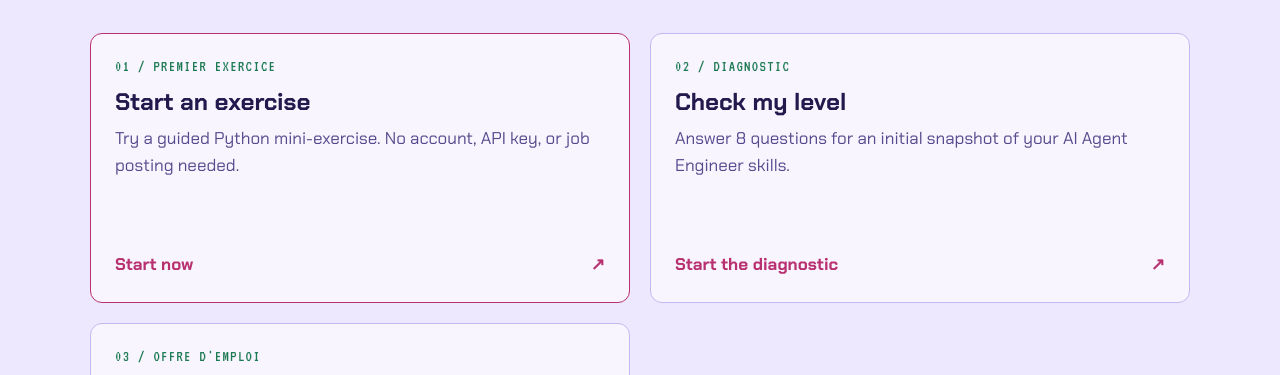
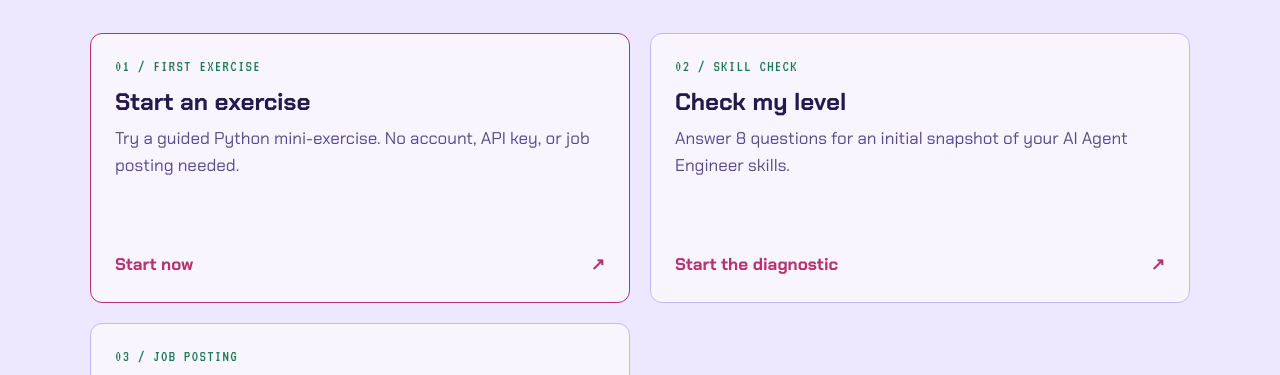
Before and after one commit to Mialy333/drills.ai, an Astro site: page /drills.ai/en/ in a window 1280 px wide. Shown: the part 405-780 px from the top of the page. Built offline with nearby package versions, Linux system fonts and the light colour scheme; Astro itself is replaced by a stand-in of ours.

Commit message:
Localize guided journey labels

```diff
--- a/src/pages/[lang]/index.astro
+++ b/src/pages/[lang]/index.astro
@@ -31,19 +31,19 @@ const t = ui[lang];
 
   <section class="journey-grid" aria-label={lang === "fr" ? "Commencer à pratiquer" : "Start practising"}>
     <a class="journey-card journey-card-primary" id="sample-drill-link" href={href(`/${lang}/python/dynamic-job/`)}>
-      <span class="journey-index">01 / PREMIER EXERCICE</span>
+      <span class="journey-index">{lang === "fr" ? "01 / PREMIER EXERCICE" : "01 / FIRST EXERCISE"}</span>
       <h2>{lang === "fr" ? "Commencer un exercice" : "Start an exercise"}</h2>
       <p>{lang === "fr" ? "Essaie un mini-exercice Python guidé. Pas de compte, pas de clé API, pas d'offre à coller." : "Try a guided Python mini-exercise. No account, API key, or job posting needed."}</p>
       <span class="journey-action">{lang === "fr" ? "Commencer maintenant" : "Start now"}<span aria-hidden="true">↗</span></span>
     </a>
     <a class="journey-card journey-card-secondary" href={href(`/${lang}/assess/`)}>
-      <span class="journey-index">02 / DIAGNOSTIC</span>
+      <span class="journey-index">{lang === "fr" ? "02 / DIAGNOSTIC" : "02 / SKILL CHECK"}</span>
       <h2>{lang === "fr" ? "Situer mon niveau" : "Check my level"}</h2>
       <p>{lang === "fr" ? "Réponds à 8 questions pour obtenir un premier repère sur tes compétences d'AI Agent Engineer." : "Answer 8 questions for an initial snapshot of your AI Agent Engineer skills."}</p>
       <span class="journey-action">{lang === "fr" ? "Faire le diagnostic" : "Start the diagnostic"}<span aria-hidden="true">↗</span></span>
     </a>
     <a class="journey-card journey-card-secondary" href={href(`/${lang}/generate/`)}>
-      <span class="journey-index">03 / OFFRE D'EMPLOI</span>
+      <span class="journey-index">{lang === "fr" ? "03 / OFFRE D'EMPLOI" : "03 / JOB POSTING"}</span>
       <h2>{lang === "fr" ? "Préparer une offre" : "Prepare for a job posting"}</h2>
       <p>{lang === "fr" ? "Repère les compétences demandées et prépare-toi avec un exercice Python adapté." : "Map the role's requirements and prepare with a tailored Python exercise."}</p>
       <span class="journey-action">{lang === "fr" ? "Analyser mon offre" : "Analyse my job posting"}<span aria-hidden="true">↗</span></span>
```
